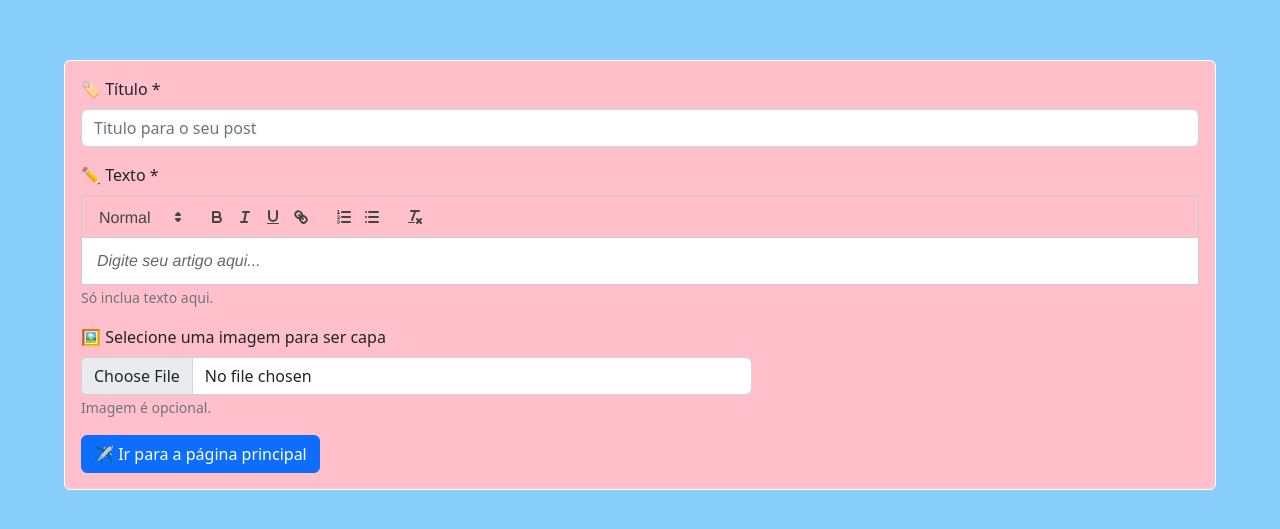
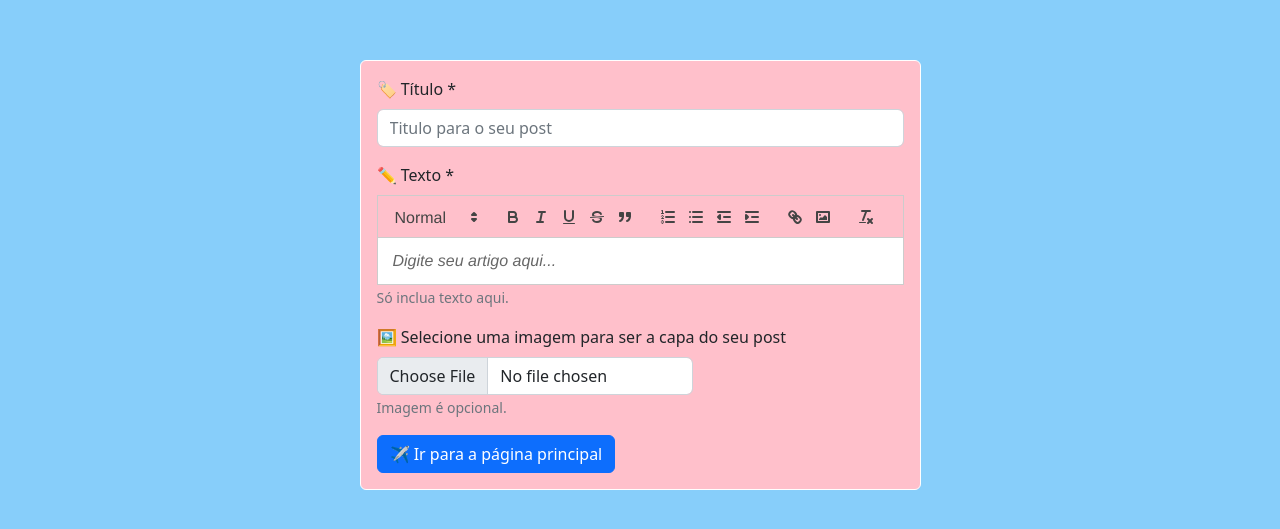
Before and after one commit to rm0909/blog-frontend, a React (Vite) app: page /post in a window 1280 px wide. Shown: the part 125-654 px from the top of the page. Built offline with nearby package versions, Linux system fonts and the light colour scheme; sample sign-in values are in the browser's storage.

Commit message:
css, database bug fix

```diff
--- a/src/App.css
+++ b/src/App.css
@@ -30,7 +30,7 @@
   place-items: center;
 }
 .post-box {
-  min-width: 90vw;
+  max-width: 1000px;
   border: 1px solid white;
   background-color: pink;
   border-radius: 6px;
@@ -60,13 +60,14 @@
   border: 1px solid white;
 }
 .card{
-  width: 320px;
-  height: 350px;
+  min-width: 320px;
+  min-height: 350px;
   margin-bottom: 2rem;
   background-color: var(--ice);
 }
 .card h2{
   color: slateblue;
+  font-size: 100%;
 }
 .card-image{
   width: 318px;
@@ -127,14 +128,24 @@ article{
   border-radius: 6px;
 }
 article h1{
-  font-family: Arial, Helvetica, sans-serif;
+  font-family:Arial, Helvetica, sans-serif;
   font-size: 3rem;
   font-weight: 800;
   margin: 3rem;
 }
 article p{
-  font-family: Arial, Helvetica, sans-serif;
+  font-family:Arial, Helvetica, sans-serif;
   font-size: 1.6rem;
+  width: 100%;
+}
+article img{
+  max-width: 100%;
+}
+article{
+  display: flex;
+  flex-direction: column;
+  align-items: center;
+  justify-content: center;
 }
 .ql-container{
   background-color: white;
@@ -151,6 +162,7 @@ article p{
     font-size: 2rem;
     margin: 1rem;
   }
+
 }
 @media screen and (max-width:380px) {
   .pedagogy-pic-box{
--- a/src/components/Post.jsx
+++ b/src/components/Post.jsx
@@ -10,12 +10,11 @@ import { useNavigate } from "react-router-dom";
 import ReactQuill from "react-quill";
 import "react-quill/dist/quill.snow.css";
 
-
 function Post() {
   const [title, setTitle] = useState("");
   const [text, setText] = useState("");
   const [image, setImage] = useState(
-    "https://res.cloudinary.com/cloudrm0909outlook/image/upload/v1664232814/posts/pedagogy_oub6gp.jpg"
+    "https://res.cloudinary.com/cloudrm0909outlook/image/upload/v1664500015/posts/nao%20exclua/Imagem%20de%20post%20padrao.jpg"
   );
   const [posted, setPosted] = useState(false);
   const [loading, setLoading] = useState(false);
@@ -49,8 +48,8 @@ function Post() {
       if (post.status === 200) {
         setPosted(true);
         setLoading(false);
-        setTitle("")
-        setText("")
+        setTitle("");
+        setText("");
       }
     } catch (error) {
       console.error(error.response.data.message);
@@ -77,13 +76,36 @@ function Post() {
       return alert("Preencha os campos corretamente!");
     }
   };
+
+  const modules = {
+    toolbar: [
+      [{ 'header': [1, 2, false] }],
+      ['bold', 'italic', 'underline','strike', 'blockquote'],
+      [{'list': 'ordered'}, {'list': 'bullet'}, {'indent': '-1'}, {'indent': '+1'}],
+      ['link', 'image'],
+      ['clean']
+    ],
+  }
+
+  const formats = [
+    'header',
+    'bold', 'italic', 'underline', 'strike', 'blockquote',
+    'list', 'bullet', 'indent',
+    'link', 'image'
+  ]
+
   return (
     <main className="component">
-      <Form className="post-box">
+      <Form
+        className="post-box"
+        onSubmit={(e) => {
+          handlePost(e);
+        }}
+      >
         <Form.Group className="mb-3" controlId="formBasicEmail">
           <Form.Label>🏷 Título *</Form.Label>
           <Form.Control
-            required
+            required={true}
             onChange={(e) => setTitle(e.target.value)}
             type="text"
             placeholder="Titulo para o seu post"
@@ -93,11 +115,18 @@ function Post() {
         </Form.Group>
         <Form.Group className="mb-3" controlId="formBasicPassword">
           <Form.Label>✏ Texto *</Form.Label>
-          <ReactQuill theme="snow" value={text} onChange={setText} placeholder="Digite seu artigo aqui..."/>
+          <ReactQuill
+            theme="snow"
+            value={text}
+            modules={modules}
+            required={true}
+            placeholder="Digite seu artigo aqui..."
+            onChange={setText}
+          />
           <Form.Text className="text-muted">Só inclua texto aqui.</Form.Text>
         </Form.Group>
         <Form.Group controlId="formFile" className="mb-3">
-          <Form.Label>🖼 Selecione uma imagem para ser capa</Form.Label>
+          <Form.Label>🖼 Selecione uma imagem para ser a capa do seu post</Form.Label>
           <Form.Control
             onChange={(e) => handleFile(e)}
             type="file"
@@ -108,12 +137,7 @@ function Post() {
         </Form.Group>
         <div className="button-row">
           {logged && (
-            <Button
-              disabled={loading}
-              variant="success"
-              type="submit"
-              onClick={(e) => {handlePost(e)}}
-            >
+            <Button disabled={loading} variant="success" type="submit">
               {loading && (
                 <Spinner
                   as="span"
@@ -147,7 +171,6 @@ function Post() {
           </Toast>
         </ToastContainer>
       </Form>
-
     </main>
   );
 }
--- a/src/components/article/Article.jsx
+++ b/src/components/article/Article.jsx
@@ -3,8 +3,6 @@ import { useParams, useNavigate } from "react-router-dom";
 import axios from "axios";
 import Button from 'react-bootstrap/Button';
 import Container from "react-bootstrap/Container";
-import Col from "react-bootstrap/Col";
-import Row from "react-bootstrap/Row";
 import pedagogia from "../../assets/pic/pedagogia.png"
 function Article() {
   const [data, setData] = useState();
@@ -36,7 +34,6 @@ function Article() {
               <section dangerouslySetInnerHTML={{__html: data.text}} />
             </article>
           )}
-
     </Container>
   );
 }
```
